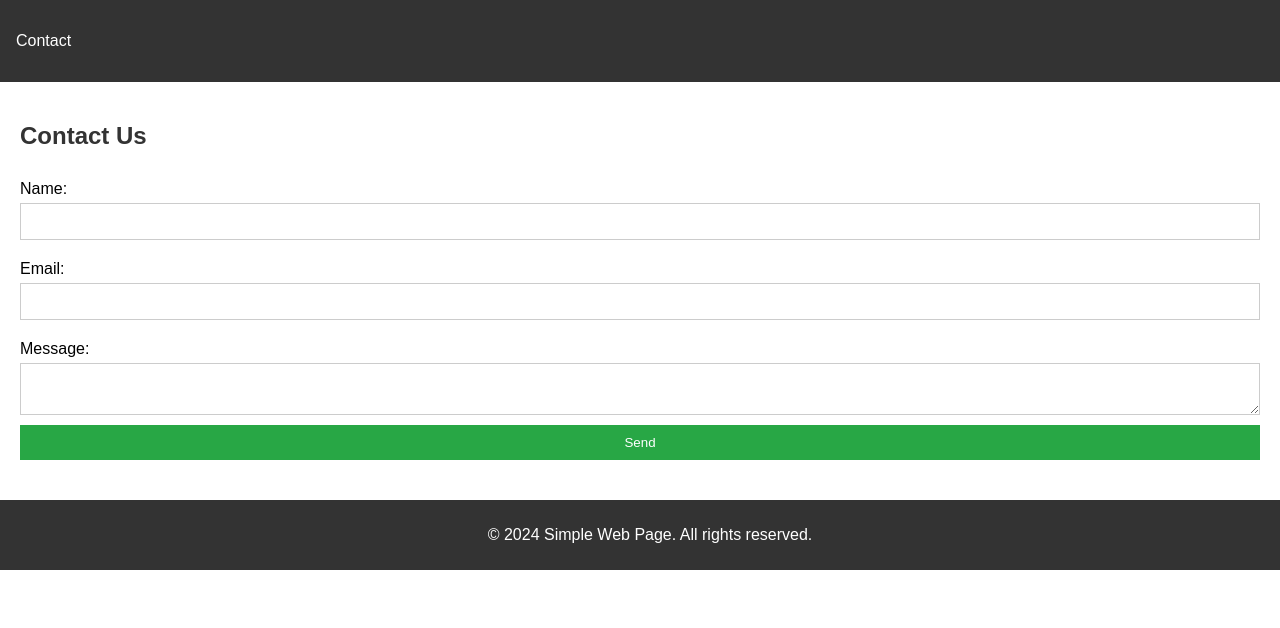
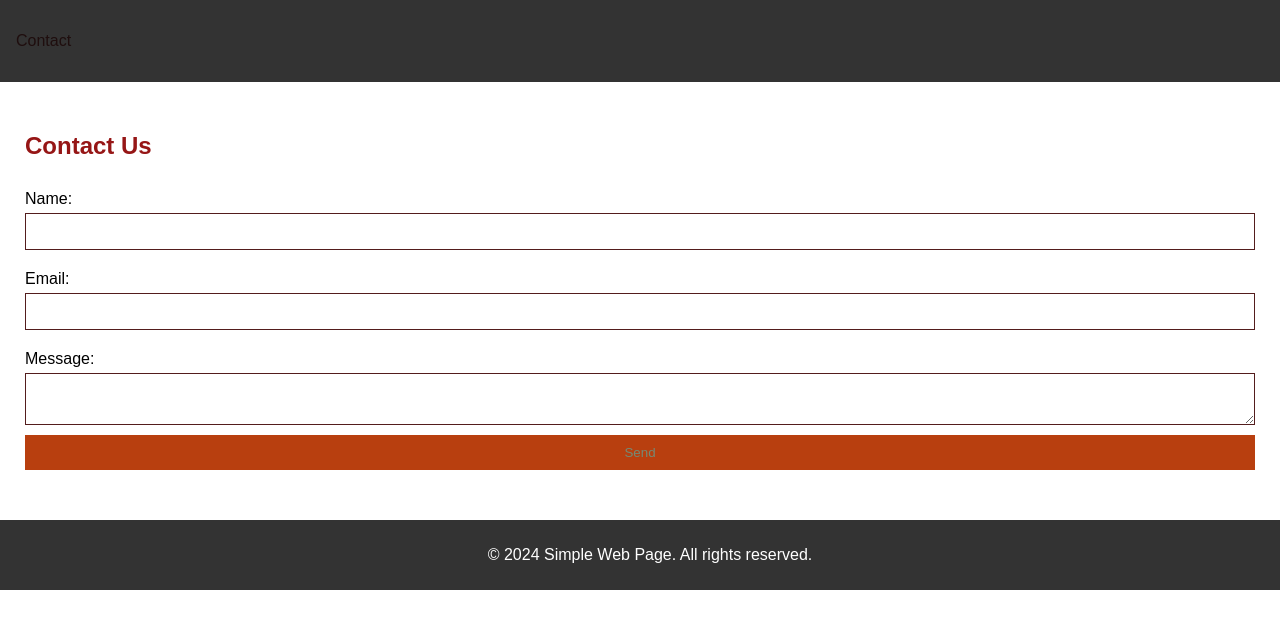
Before and after one commit to ItsDiegoTBG/is2Act, a plain HTML site: page index.html in a window 1280 px wide. Drawn offline with Linux system fonts and the light colour scheme.

Commit message:
Update styles.css
navigation menu

```diff
--- a/styles.css
+++ b/styles.css
@@ -21,20 +21,20 @@ nav ul li {
 }
 
 nav a {
-   color: white;
+   color: rgb(31, 14, 14);
    text-decoration: none;
 }
 
 main {
-   padding: 20px;
+   padding: 25px;
 }
 
 section {
-   margin: 20px 0;
+   margin: 25px 0;
 }
 
 h2 {
-   color: #333;
+   color: #961616;
 }
 
 form {
@@ -49,13 +49,13 @@ label {
 input, textarea {
    padding: 10px;
    margin-bottom: 10px;
-   border: 1px solid #ccc;
+   border: 1px solid #531d1d;
 }
 
 button {
    padding: 10px;
-   background: #28a745;
-   color: white;
+   background: #b83f0f;
+   color: rgb(117, 138, 117);
    border: none;
    cursor: pointer;
 }
```
